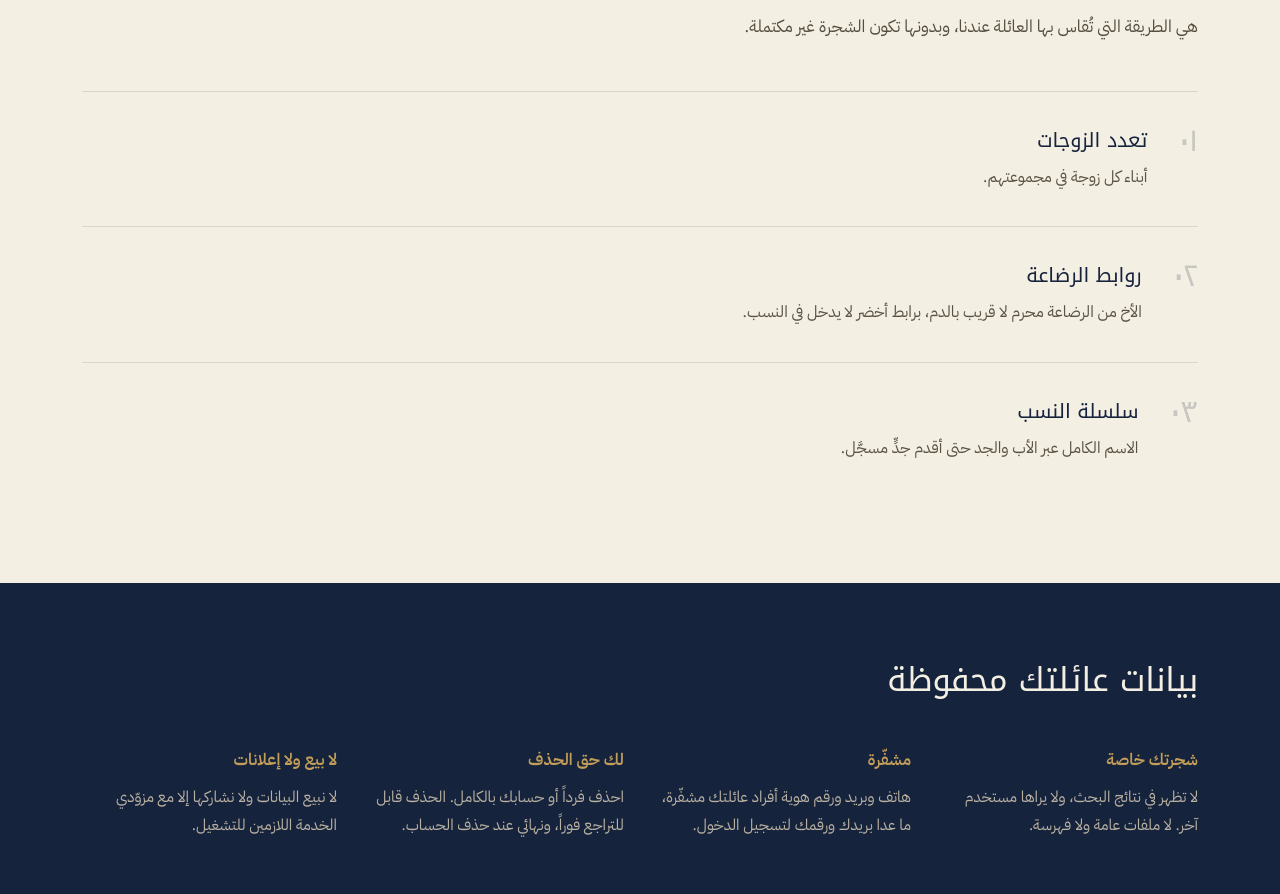
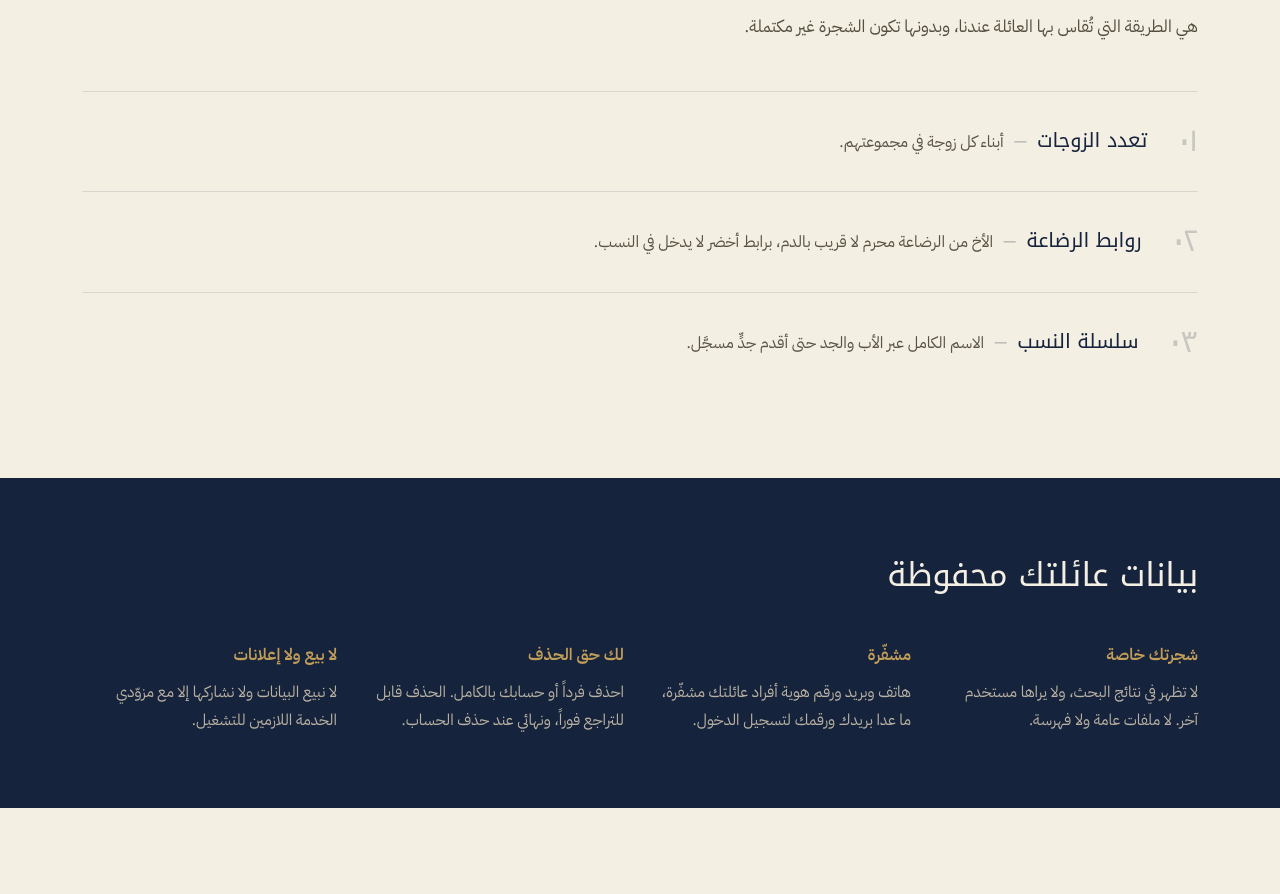
Before and after one commit to nrashidk/uae-roots-app, a React (Vite) app: page / in a window 1280 px wide. Shown: the part 900-1794 px from the top of the page. Built offline with nearby package versions, Linux system fonts and the light colour scheme; no server answers.

Commit message:
Add files via upload

```diff
--- a/src/pages/LandingPage.css
+++ b/src/pages/LandingPage.css
@@ -266,9 +266,20 @@
   color: rgba(22, 35, 61, 0.2);
   line-height: 1;
 }
+.lp-claim-line {
+  display: flex;
+  align-items: baseline;
+  gap: 10px;
+  flex-wrap: wrap;
+}
 .lp-claim h3 {
   font-size: 20px;
-  margin-bottom: 8px;
+  margin: 0;
+  flex: none;
+}
+.lp-claim-sep {
+  color: rgba(22, 35, 61, 0.3);
+  flex: none;
 }
 .lp-claim p {
   margin: 0;
--- a/src/pages/LandingPage.jsx
+++ b/src/pages/LandingPage.jsx
@@ -176,8 +176,9 @@ export default function LandingPage({ onSignIn, onSignUp, onPrivacy }) {
               <div className="lp-num" aria-hidden="true">
                 {c.num}
               </div>
-              <div>
+              <div className="lp-claim-line">
                 <h3>{c.title}</h3>
+                <span className="lp-claim-sep" aria-hidden="true">—</span>
                 <p>{c.body}</p>
               </div>
             </div>
```
